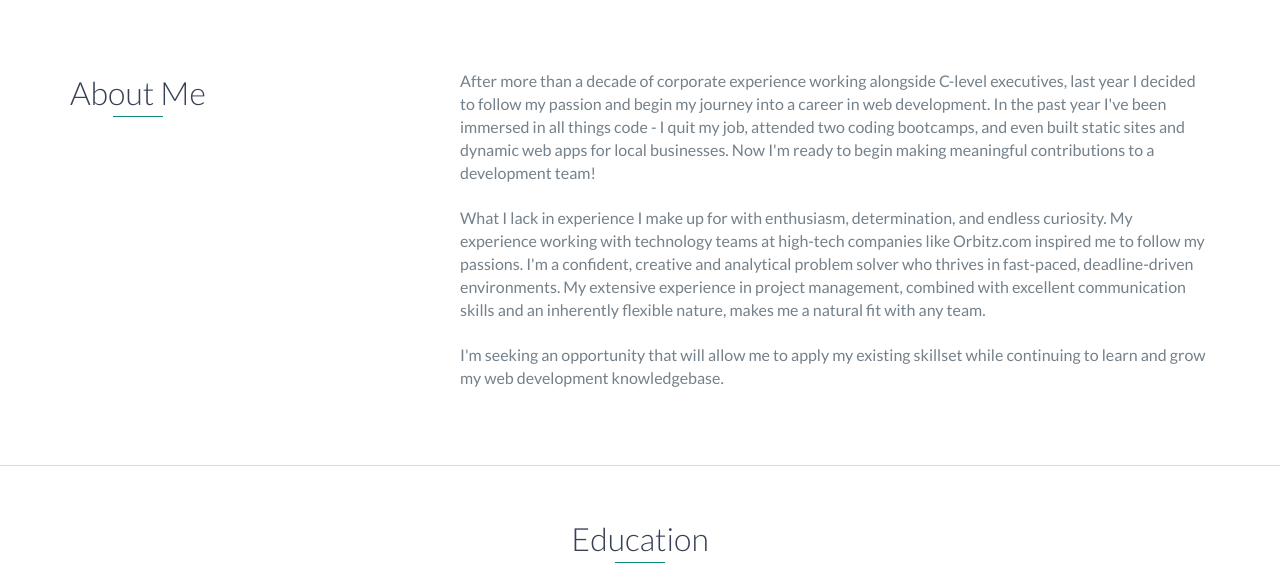
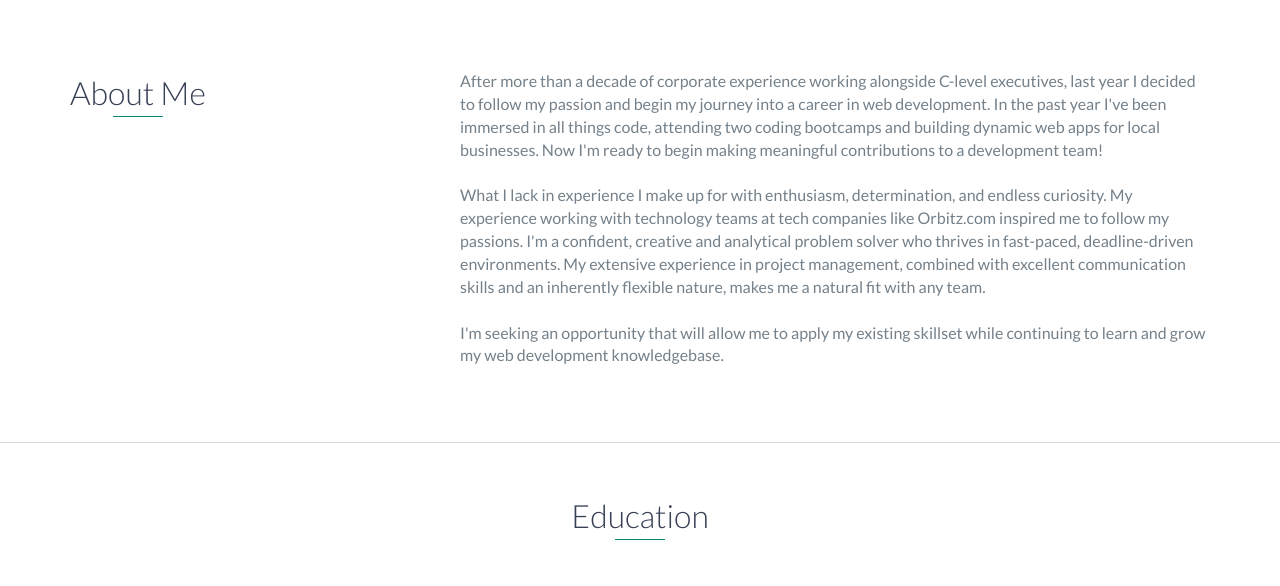
Before and after one commit to KristaProkop/KristaProkop.github.io, a website: page index.html in a window 1280 px wide. Shown: the part 702-1288 px from the top of the page. Drawn offline with nearby package versions, Linux system fonts and the light colour scheme.

Commit message:
Tweak intro

```diff
--- a/index.html
+++ b/index.html
@@ -74,10 +74,10 @@
                 </div>
                 <div class="col-md-8">
                     <p>
-                        After more than a decade of corporate experience working alongside C-level executives, last year I decided to follow my passion and begin my journey into a career in web development. In the past year I've been immersed in all things code - I quit my job, attended two coding bootcamps, and even built static sites and dynamic web apps for local businesses. Now I'm ready to begin making meaningful contributions to a development team!
+                        After more than a decade of corporate experience working alongside C-level executives, last year I decided to follow my passion and begin my journey into a career in web development. In the past year I've been immersed in all things code, attending two coding bootcamps and building dynamic web apps for local businesses. Now I'm ready to begin making meaningful contributions to a development team!
 
                         <br><br>
-                        What I lack in experience I make up for with enthusiasm, determination, and endless curiosity. My experience working with technology teams at high-tech companies like Orbitz.com inspired me to follow my passions. I'm a confident, creative and analytical problem solver who thrives in fast-paced, deadline-driven environments. My extensive experience in project management, combined with excellent communication skills and an inherently flexible nature, makes me a natural fit with any team.
+                        What I lack in experience I make up for with enthusiasm, determination, and endless curiosity. My experience working with technology teams at tech companies like Orbitz.com inspired me to follow my passions. I'm a confident, creative and analytical problem solver who thrives in fast-paced, deadline-driven environments. My extensive experience in project management, combined with excellent communication skills and an inherently flexible nature, makes me a natural fit with any team.
                         <br><br>
                         I'm seeking an opportunity that will allow me to apply my existing skillset while continuing to learn and grow my web development knowledgebase.
                     </p>
```
